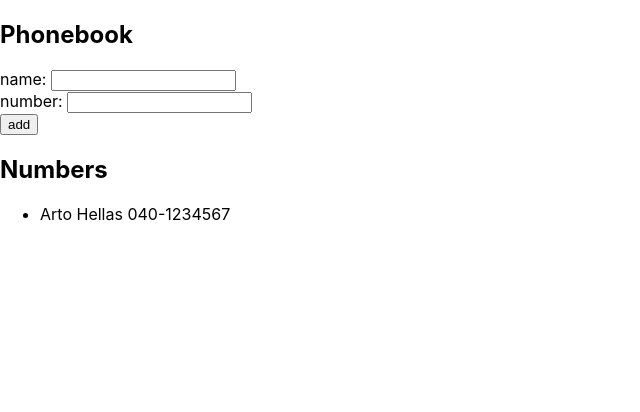
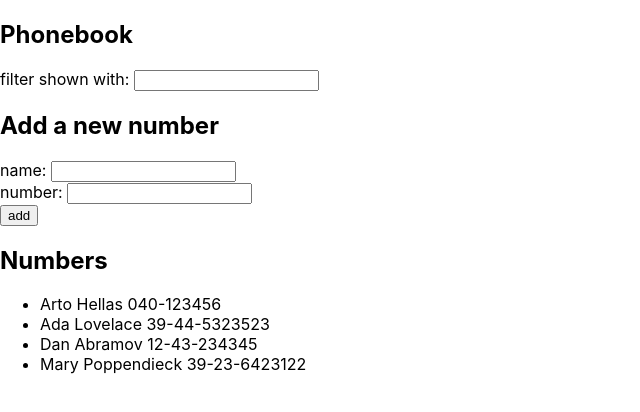
Before and after one commit to Lashji/fullstack_mooc_2019, a React (Create React App) app in the folder osa2/puhelinluettelo/: page / in a window 1280 px wide. Shown: the top 412 px of the page, without its empty margins (0-640 px from the left). Built offline with nearby package versions, Linux system fonts and the light colour scheme.

Commit message:
2.9 filtering

```diff
--- a/osa2/puhelinluettelo/src/App.js
+++ b/osa2/puhelinluettelo/src/App.js
@@ -5,26 +5,31 @@ import Person from "./components/Person"
 const App = () => {
 
   const [persons, setPersons] = useState([
-    { name: 'Arto Hellas', number: "040-1234567" }
+    { name: 'Arto Hellas', number: '040-123456' },
+    { name: 'Ada Lovelace', number: '39-44-5323523' },
+    { name: 'Dan Abramov', number: '12-43-234345' },
+    { name: 'Mary Poppendieck', number: '39-23-6423122' }
   ])
+
   const [newName, setNewName] = useState('')
   const [newNumber, setNewNumber] = useState('')
+  const [filter, setFilter] = useState('')
 
   const nameChangeHandler = (event) => {
     setNewName(event.target.value)
   }
+
   const numberChangeHandler = (event) => {
     setNewNumber(event.target.value)
   }
 
-  const rows = () => persons.map(p => {
-    console.log("p", p)
+  const rows = () => getFilteredValues().map(p => {
     return <Person
       key={p.name}
       person={p}
     />
-  }
-  )
+  })
+
 
   const addNewPerson = (event) => {
     event.preventDefault()
@@ -34,20 +39,42 @@ const App = () => {
       number: newNumber
     }
 
-    if ((persons.filter((p) => p.name == newName)).length > 0) {
-      alert(`${newName} is already added to phonebook`)
+    if (checkIfExist())
       return
-    }
 
-    console.log("newname", newName)
     setPersons(persons.concat(personObject))
+    resetFields()
+  }
+
+  const resetFields = () => {
     setNewName('')
     setNewNumber('')
+  }
+
+  const filterHandler = (event) => {
+    console.log("filtering....")
+    setFilter(event.target.value.toLowerCase())
+  }
+
+  const checkIfExist = () => {
+    if ((persons.filter((p) => p.name === newName)).length > 0) {
+      alert(`${newName} is already added to phonebook`)
+      return true
+    }
+    return false
+  }
+
+  const getFilteredValues = () => {
+    return filter.length > 0 ? persons.filter(p => p.name.toLowerCase().startsWith(filter)) : persons
   }
 
   return (
     <div>
       <h2>Phonebook</h2>
+      <div>
+        filter shown with: <input onChange={filterHandler} />
+      </div>
+      <h2>Add a new number</h2>
       <form onSubmit={addNewPerson}>
         <div>
           name: <input
--- a/osa2/puhelinluettelo/src/components/Person.js
+++ b/osa2/puhelinluettelo/src/components/Person.js
@@ -1,7 +1,7 @@
 import React from 'react'
 
 const Person = ({ person }) => {
-    console.log("person props: ", person)
+    // console.log("person props: ", person)
     return (
         <li> {person.name} {person.number}</li>
     )
```
